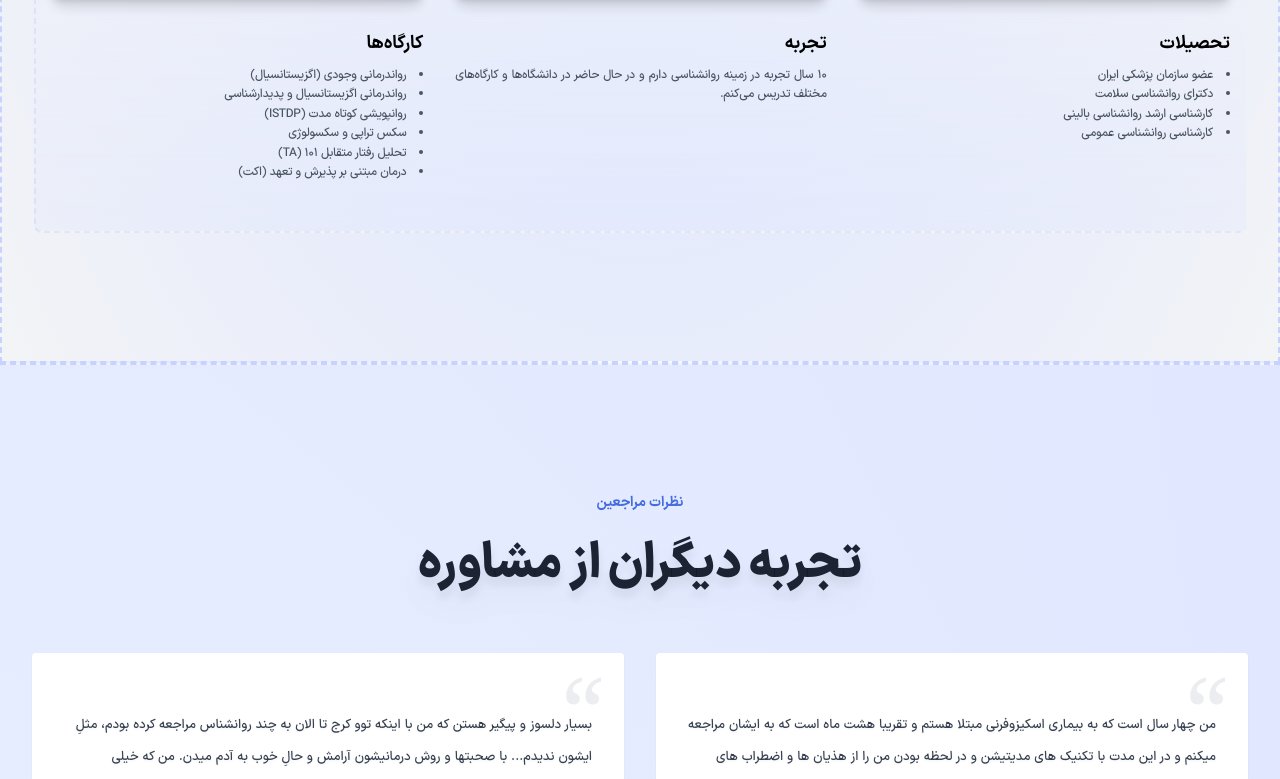
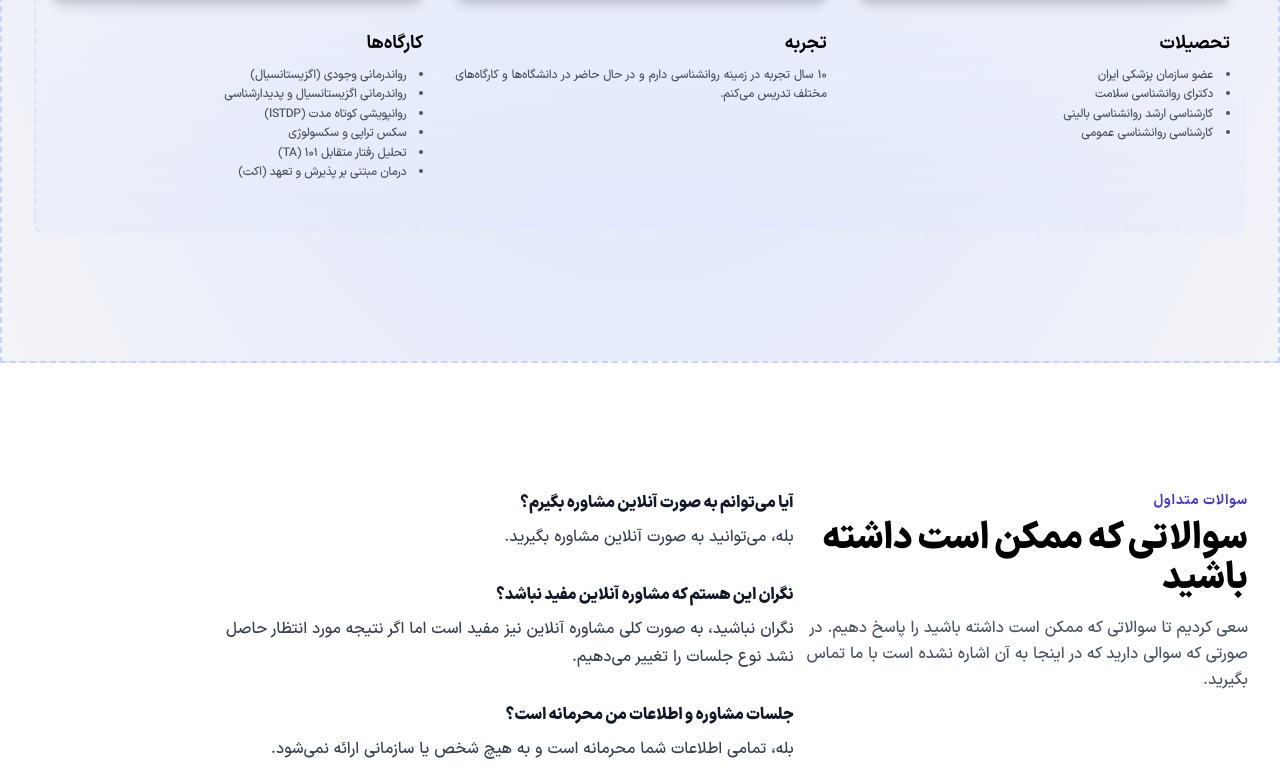
Before and after one commit to kave-me/asalkhadem-com, a Next.js app: page / in a window 1280 px wide. Shown: the part 2007-2786 px from the top of the page. Built offline with nearby package versions, Linux system fonts and the light colour scheme.

Commit message:
bugfix: clicking on hero in mobile is fixed

```diff
--- a/src/app/components/FAQ/index.tsx
+++ b/src/app/components/FAQ/index.tsx
@@ -1,65 +1,50 @@
+const faqData = [{
+	question: "آیا می‌توانم به صورت آنلاین مشاوره بگیرم؟", answer: "بله، می‌توانید به صورت آنلاین مشاوره بگیرید."
+}, {
+	question: "نگران این هستم که مشاوره آنلاین مفید نباشد؟",
+	answer: "نگران نباشید، به صورت کلی مشاوره آنلاین نیز مفید است اما اگر نتیجه مورد انتظار حاصل نشد نوع جلسات را تغییر می‌دهیم."
+
+}, {
+	question: "جلسات مشاوره و اطلاعات من محرمانه است؟",
+	answer: "بله، تمامی اطلاعات شما محرمانه است و به هیچ شخص یا سازمانی ارائه نمی‌شود."
+}, {
+	question: "آیا میتوانم برای شخص دیگری مشاوره بگیرم؟",
+	answer: "بله، می‌توانید برای اعضای خانواده‌تان یا دوستانتان هم وقت مشاوره بگیرید."
+}
+
+
+]
+
+
 export function FAQ() {
-	return (
-		<div className="bg-white">
+	return (<div className="bg-white">
 
 		<div
 			className="lg:flex  space-y-16 lg:justify-between lg:space-x-8 lg:space-y-0 container xl:max-w-7xl mx-auto px-4 py-16 lg:px-8 lg:py-32">
 
 			<div className="text-center lg:text-right">
 				<div className="text-sm uppercase font-bold tracking-wider mb-2 text-indigo-700">
-						نکات مهم
+					سوالات متداول
 				</div>
 				<h2 className="text-3xl md:text-4xl font-extrabold mb-4">
-						سوال متداول
+					سوالاتی که ممکن است داشته باشید
 				</h2>
-					<h3 className="text-lg md:text-2xl md:leading-relaxed font-sans text-gray-600">
-						لورم ایپسوم متن ساختگی لورم ایپسوم متن ساختگی
+				<h3 className="text-lg md:text-base md:leading-relaxed font-sans text-gray-600">
+					سعی کردیم تا سوالاتی که ممکن است داشته باشید را پاسخ دهیم. در صورتی که سوالی دارید که در اینجا به آن اشاره
+					نشده است با ما تماس بگیرید.
 				</h3>
 			</div>
 
 			<div className="space-y-8 lg:w-3/5 lg:flex-none">
-					<div className="prose prose-indigo">
+				{faqData.map((item, index) => (<div className={"prose prose-indigo"} key={index}>
 					<h4 className="font-black">
-							این قسمت برای سوالی است که ممکن است در ذهن داشته باشید؟
+						{item.question}
 					</h4>
 					<p>
-							لورم ایپسوم متن ساختگی با تولید سادگی نامفهوم از صنعت چاپ، و با
-							استفاده از طراحان گرافیک است، چاپگرها و متون بلکه روزنامه و مجله
-							در ستون و سطرآنچنان که لازم است،
+						{item.answer}
 					</p>
-					</div>
-					<div className="prose prose-indigo">
-						<h4 className="font-black">
-							این قسمت برای سوالی است که ممکن است در ذهن داشته باشید؟
-						</h4>
-						<p>
-							لورم ایپسوم متن ساختگی با تولید سادگی نامفهوم از صنعت چاپ، و با
-							استفاده از طراحان گرافیک است، چاپگرها و متون بلکه روزنامه و مجله
-							در ستون و سطرآنچنان که لازم است،
-						</p>
-					</div>
-					<div className="prose prose-indigo">
-						<h4 className="font-black">
-							این قسمت برای سوالی است که ممکن است در ذهن داشته باشید؟
-						</h4>
-						<p>
-							لورم ایپسوم متن ساختگی با تولید سادگی نامفهوم از صنعت چاپ، و با
-							استفاده از طراحان گرافیک است، چاپگرها و متون بلکه روزنامه و مجله
-							در ستون و سطرآنچنان که لازم است،
-						</p>
-					</div>
-					<div className="prose prose-indigo">
-						<h4 className="font-black">
-							این قسمت برای سوالی است که ممکن است در ذهن داشته باشید؟
-						</h4>
-						<p>
-							لورم ایپسوم متن ساختگی با تولید سادگی نامفهوم از صنعت چاپ، و با
-							استفاده از طراحان گرافیک است، چاپگرها و متون بلکه روزنامه و مجله
-							در ستون و سطرآنچنان که لازم است،
-						</p>
+				</div>))}
 			</div>
 		</div>
-			</div>
-		</div>
-	);
+	</div>);
 }
--- a/src/app/components/Hero/DarkHero.tsx
+++ b/src/app/components/Hero/DarkHero.tsx
@@ -15,7 +15,7 @@ export const DarkHero = () => {
   return (
     <>
       <div className="flex flex-col lg:flex-row space-y-16 lg:space-y-0 text-center lg:text-right container xl:max-w-7xl mx-auto px-4 py-16 lg:px-8 lg:py-32 bg-gray-800 overflow-hidden font-sans">
-        <div className="lg:w-1/2 lg:flex lg:items-center">
+        <div className="lg:w-1/2 lg:flex lg:items-center relative z-10 ">
           <div>
             <h1 className="text-3xl md:text-6xl font-sans font-black mb-16 text-white">
               دکتر <span className="text-indigo-300">{H1}</span>
@@ -55,7 +55,7 @@ export const DarkHero = () => {
         </div>
         <div className="lg:w-1/2 lg:ml-16 lg:flex lg:justify-center lg:items-center">
           <div className="lg:w-96 mx-5 relative">
-            <div className="absolute pattern-dots-xl top-0 left-0 w-32 h-48 md:h-96 transform -translate-y-12 -translate-x-16 -rotate-3 scale-[800%] opacity-20 saturate-150 duration-500 filter blur-xl text-green-500"></div>
+            <div className="absolute pattern-dots-xl top-0 left-0 w-32 h-48 md:h-96 transform -translate-y-12 -translate-x-16 -rotate-3 scale-[800%] opacity-20 saturate-150 duration-500 filter blur-xl text-green-500 z-0 "></div>
             <div className="absolute pattern-dots-xl text-indigo-800 top-0 left-0 w-32 h-48 md:h-96 transform -translate-y-12 -translate-x-16 -rotate-3"></div>
             <div className="absolute pattern-dots-xl text-indigo-800 bottom-0 right-0 w-32 h-48 md:h-96 transform translate-y-12 translate-x-16 rotate-3"></div>
             <div className="absolute inset-0 rounded-xl bg-gray-600 bg-opacity-20 -m-4 transform rotate-2 hover:rotate-3 transition-all duration-1000 hover:scale-110"></div>
--- a/src/app/components/JoinCommunity/index.tsx
+++ b/src/app/components/JoinCommunity/index.tsx
@@ -2,14 +2,13 @@ import React from "react";
 
 export function JoinCommunity() {
   return (
-		<div className="bg-white">
+    <div className="bg-white py-16 border-y-2 border-dashed border-indigo-100">
       <div className="text-center">
         <p className="text-sm  font-bold  mt-20 text-blue-700 opacity-80 font-sans">
           درمان اگزیستانسیال
         </p>
       </div>
-			<div
-				className="space-y-16 container xl:max-w-7xl mx-auto px-4 py-16 lg:px-8 lg:py-32 bg-gradient-to-r from-blue-400/5 to-emerald-400/10 rounded">
+      <div className="space-y-16 container xl:max-w-7xl mx-auto px-4 py-16 lg:px-8 lg:py-32 rounded">
         <div className="text-center">
           <svg
             stroke="currentColor"
--- a/src/app/components/Testimonial/index.tsx
+++ b/src/app/components/Testimonial/index.tsx
@@ -1,4 +1,4 @@
-function TestimonialCard({quote, name, context: time}: any) {
+function TestimonialCard({ quote, name, context: time }: any) {
   return (
     <div className="px-6 pt-14 pb-6 md:px-8 md:pb-6 relative bg-white shadow-sm rounded">
       <div className="absolute top-0 right-0 text-8xl mt-2 mr-5 text-gray-200 opacity-75 font-serif">
@@ -6,17 +6,22 @@ function TestimonialCard({quote, name, context: time}: any) {
       </div>
       <div className="relative h-full">
         <blockquote className="flex flex-col h-full justify-between items-start ">
-					<p
-						className="font-sans font-medium drop-shadow-sm text-[13px] text-gray-700 leading-8 mb-4 line-clamp-none">{quote}</p>
+          <p className="font-sans font-medium drop-shadow-sm text-[13px] text-gray-700 leading-8 mb-4 line-clamp-none">
+            {quote}
+          </p>
           <footer className="flex items-center gap-4 md:-mr-2.5 md:-mb-1 ">
-						<span
-
-							className="rounded-full overflow-hidden w-12 h-12  border-2 border-gray-100 bg-gray-50"
+            <span className="rounded-full overflow-hidden w-12 h-12  border-2 border-gray-100 bg-gray-50">
+              <svg
+                className=" w-full h-full text-gray-300 "
+                fill="currentColor"
+                viewBox="0 0 20 20"
+                xmlns="http://www.w3.org/2000/svg"
               >
-							<svg className=" w-full h-full text-gray-300 " fill="currentColor" viewBox="0 0 20 20"
-							     xmlns="http://www.w3.org/2000/svg">
-								<path fillRule="evenodd" d="M10 9a3 3 0 100-6 3 3 0 000 6zm-7 9a7 7 0 1114 0H3z"
-								      clipRule="evenodd"></path>
+                <path
+                  fillRule="evenodd"
+                  d="M10 9a3 3 0 100-6 3 3 0 000 6zm-7 9a7 7 0 1114 0H3z"
+                  clipRule="evenodd"
+                ></path>
               </svg>
             </span>
             <div>
@@ -34,7 +39,11 @@ function TestimonialCard({quote, name, context: time}: any) {
   );
 }
 
-export function Testimonial() {
+interface TestimonialCardProps {
+  show?: number;
+}
+
+export function Testimonial({ show = 4 }: TestimonialCardProps) {
   const data = [
     {
       quote: `من چهار سال است که به بیماری اسکیزوفرنی مبتلا هستم و تقریبا هشت ماه است که به ایشان مراجعه میکنم و در این مدت با تکنیک های مدیتیشن و در لحظه بودن من را از هذیان ها و اضطراب های ذهنم دور کردند.`,
@@ -63,37 +72,39 @@ export function Testimonial() {
     },
 
     {
-			quote: "عملکرد ایشون رو دوست دارم ،من در طول جلسه احساس آرامش دارم و احساس فشار یا اذیت شدن ندارم و میتونم در زمان مناسب حرف هامو بیان کنم. ",
+      quote:
+        "عملکرد ایشون رو دوست دارم ،من در طول جلسه احساس آرامش دارم و احساس فشار یا اذیت شدن ندارم و میتونم در زمان مناسب حرف هامو بیان کنم. ",
       name: "مهرانا",
       context: "1402/05/13",
     },
     {
-			quote: "من برای اضطراب شدید داشتم مراجعه کردم و با صحبت و راهکارهایی که دادن الان خیلی بهتر شدم بسیار خوش اخلاق، شنونده خوب و با حوصله راهکارهای خیلی خوب و کاربردی رو ارائه میدن. ",
+      quote:
+        "من برای اضطراب شدید داشتم مراجعه کردم و با صحبت و راهکارهایی که دادن الان خیلی بهتر شدم بسیار خوش اخلاق، شنونده خوب و با حوصله راهکارهای خیلی خوب و کاربردی رو ارائه میدن. ",
       name: "ناشناس",
       context: "1401/05/12",
     },
     {
-			quote: "خانم دکتر بسیار دلسوز و حاذق هستند در طول جلسه تمامیت ایشون برای مراجع کاملا قابل لمسه منفعل و تنها شنونده نیستند نظرات متخصصانه ی ایشون من را به خودم خیلی آگاه کرد و با همراهی و پیگیری های ایشون تونستم از پس مشکلاتم بگذرم پر از حس امنیت ، آرامش، اعتماد بودند سپاسگذارم.",
+      quote:
+        "خانم دکتر بسیار دلسوز و حاذق هستند در طول جلسه تمامیت ایشون برای مراجع کاملا قابل لمسه منفعل و تنها شنونده نیستند نظرات متخصصانه ی ایشون من را به خودم خیلی آگاه کرد و با همراهی و پیگیری های ایشون تونستم از پس مشکلاتم بگذرم پر از حس امنیت ، آرامش، اعتماد بودند سپاسگذارم.",
       name: "منصوره",
       context: "1402/05/12",
     },
     {
-			quote: "من بعد از کلی پرس و جو و خواندن رزومه بیش از 10 نفر دکتر روانشناس و همچنین بعد از دو جلسه با دو دکتر مختلف، ایشان رو انتخاب کردم، دلیل اول ایشون در کارشون حرفه ای هستن، دوم اینکه دقت بالایی دارند و در طول جلسه تمام حواسشون به من هست ( به دلیل راه دور من با ایشان انلاین و تصویری صحبت می کنم) و اینکه ایشان فقط شنونده نیستن و در آخر بی نهایت دوست داشتنی هستن و من ایشان رو پی شنهاد می کنم.... ",
+      quote:
+        "من بعد از کلی پرس و جو و خواندن رزومه بیش از 10 نفر دکتر روانشناس و همچنین بعد از دو جلسه با دو دکتر مختلف، ایشان رو انتخاب کردم، دلیل اول ایشون در کارشون حرفه ای هستن، دوم اینکه دقت بالایی دارند و در طول جلسه تمام حواسشون به من هست ( به دلیل راه دور من با ایشان انلاین و تصویری صحبت می کنم) و اینکه ایشان فقط شنونده نیستن و در آخر بی نهایت دوست داشتنی هستن و من ایشان رو پی شنهاد می کنم.... ",
       name: "ماریانا",
       context: "1401/11/08",
-		}, {
-			quote: "از نظر شروع جلسه و ارتباط برقرار شدن و ایجاد حس امنیت و راحتی که خیلییی مهمه بسیار عالییی بودند از همون جلسه اول بسیار راضی و تاثیرات بسیار خوب توی تجربه روان درمانگری که حین ۲سال داشتم ایشون بهترین روان درمانگری بودن که شناختم و خوشحالم ازین بابت تشکر از تراپیست عزیزم ",
+    },
+    {
+      quote:
+        "از نظر شروع جلسه و ارتباط برقرار شدن و ایجاد حس امنیت و راحتی که خیلییی مهمه بسیار عالییی بودند از همون جلسه اول بسیار راضی و تاثیرات بسیار خوب توی تجربه روان درمانگری که حین ۲سال داشتم ایشون بهترین روان درمانگری بودن که شناختم و خوشحالم ازین بابت تشکر از تراپیست عزیزم ",
       name: "ناشناس",
       context: "1402/05/16",
-		}
-
-
+    },
   ];
 
   return (
-		<div
-			className="bg-[conic-gradient(at_right_center,_var(--tw-gradient-stops))] from-green-100 via-blue-50 via to-indigo-100 via border-y-2 border-dashed border-indigo-200 ">
-
+    <div className="bg-[conic-gradient(at_right_center,_var(--tw-gradient-stops))] from-green-100 via-blue-50 via to-indigo-100 via border-y-2 border-dashed border-indigo-200 ">
       <div className="space-y-16 container xl:max-w-7xl mx-auto px-4 py-16 lg:px-8 lg:py-32">
         <div className="text-center">
           <p className="text-sm  font-bold  mb-7 text-blue-700 opacity-80 font-sans">
@@ -105,9 +116,11 @@ export function Testimonial() {
         </div>
 
         <div className="grid grid-cols-1 md:grid-cols-2 gap-4 md:gap-8">
-					{data.map((t) => (
-						<TestimonialCard {...t} key={t.name}/>
-					))}
+          {data.map((item, index) => {
+            if (index < show) {
+              return <TestimonialCard key={index} {...item} />;
+            }
+          })}
         </div>
       </div>
     </div>
--- a/src/app/page.tsx
+++ b/src/app/page.tsx
@@ -1,19 +1,57 @@
+"use client";
 import {FAQ} from "components/FAQ";
 import {Services} from "components/Services";
 import {DarkHero} from "components/Hero/DarkHero";
 import {JoinCommunity} from "components/JoinCommunity";
 import {Testimonial} from "components/Testimonial";
-import {OfferCta} from 'components/OfferCTA/OfferCTA';
-import {TestCta} from 'components/TestCta/TestCta';
+import {OfferCta} from "components/OfferCTA/OfferCTA";
+import {TestCta} from "components/TestCta/TestCta";
+import React, {ReactNode, useState} from "react";
+
+interface TestimonialWrapperProps {
+	children: ReactNode;
+	keyID: string;
+	isOpen?: boolean;
+	toggle?: () => void;
+}
+
+const TestimonialWrapper = ({children, keyID}: TestimonialWrapperProps) => {
+	return <div className="bg-gray-100" key={keyID}>{children}</div>;
+};
+
+
+const ClientFeedback = () => {
+	const [open, setOpen] = useState(false);
+	return (
+		<>
+			<FAQ/>
+			<TestimonialWrapper keyID="testimonial-wrapper">
+				{!open ? <Testimonial show={4}/> : <Testimonial show={10}/>}
+				<button
+					className={"text-center text-green-50 mx-auto flex flex-col items-center  bg-gradient-to-tr from-green-400 to-green-500 rounded-md -mt-6 mb-4 p-2 w-12 h-12 shadow-lg transition-all duration-500 ease-in-out hover:shadow-xl hover:scale-110 transform "}
+					onClick={() => setOpen(prevState => !prevState)}>
+					{open ? <svg xmlns="http://www.w3.org/2000/svg" className="h-6 w-6 inline-block animate-bounce " fill="none"
+					             viewBox="0 0 24 24" stroke="currentColor">
+						<path strokeLinecap="round" strokeLinejoin="round" strokeWidth={2} d="M5 15l7-7 7 7"/>
+
+					</svg> : <svg xmlns="http://www.w3.org/2000/svg" className="h-6 w-6 inline-block animate-bounce " fill="none"
+					              viewBox="0 0 24 24" stroke="currentColor">
+						<path strokeLinecap="round" strokeLinejoin="round" strokeWidth={2} d="M19 9l-7 7-7-7"/>
+
+					</svg>}
+				</button>
+			</TestimonialWrapper>
+		</>
+	);
+};
 
 export default function Home() {
 	return (
 		<main id="page-content" className="flex flex-auto flex-col max-w-full">
 			<DarkHero/>
 			<Services/>
-			<Testimonial/>
+			<ClientFeedback/>
 			<OfferCta/>
-			<FAQ/>
 			<JoinCommunity/>
 			<TestCta/>
 		</main>
```
Also changed, not shown: 1 other file (tests, documents, lock files or other folders). Lines whose indentation alone changed are shown as unchanged.
